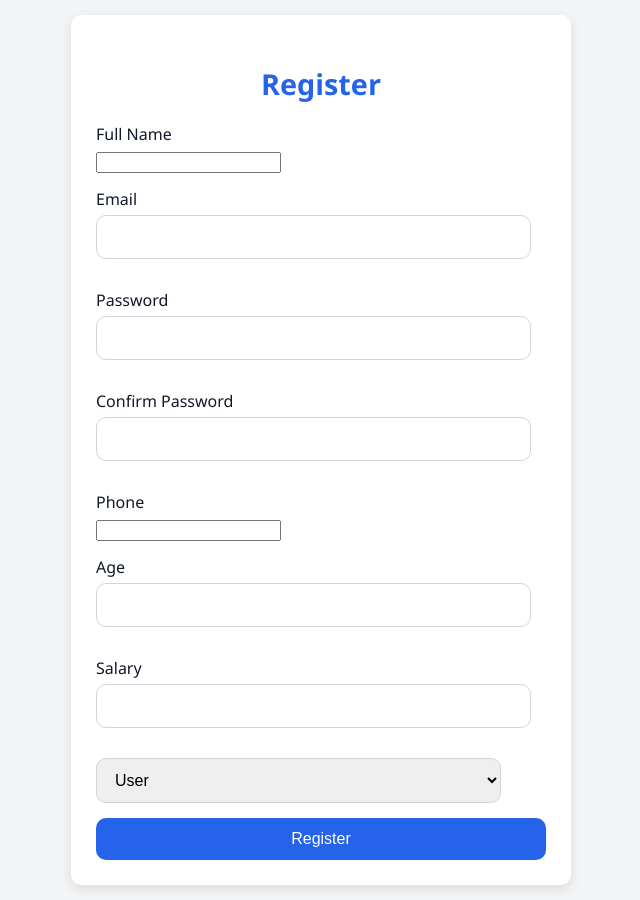
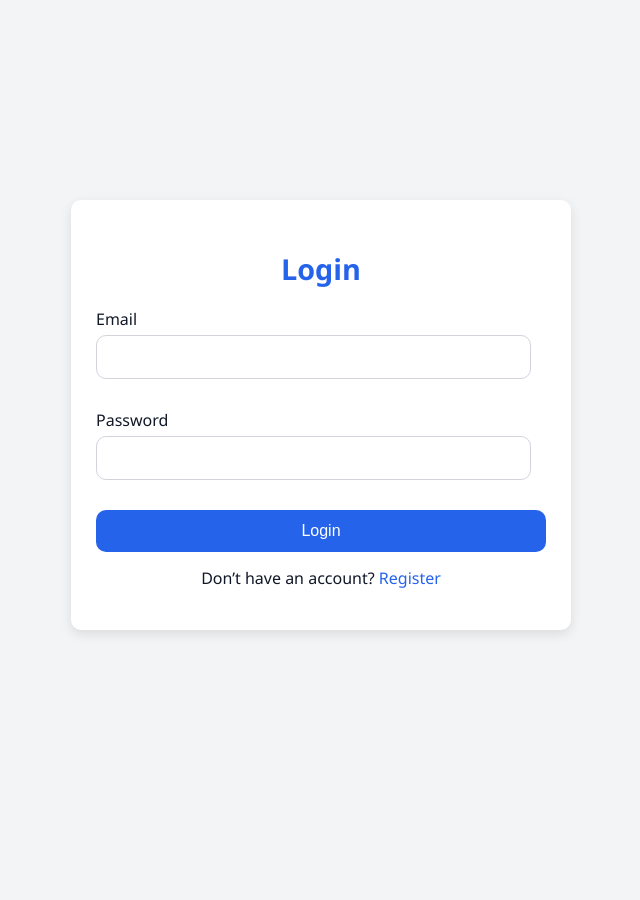
Before and after one commit to balajimithun000/loan-frontend, a React (Vite) app: page / in a window 1280 px wide. Shown: the whole page, without its empty margins (319-959 px from the left). After the commit the page ends 830 px from the top, so only its background shows below. Built offline with nearby package versions, Linux system fonts and the light colour scheme.

Commit message:
Fix login, register navigation, upload document and routing

```diff
--- a/src/App.jsx
+++ b/src/App.jsx
@@ -4,20 +4,22 @@ import Register from "./pages/Register";
 import ApplyLoan from "./pages/ApplyLoan";
 import AdminDashboard from "./pages/AdminDashboard";
 import Profile from "./pages/Profile";
-import UploadDocument from "./pages/UploadDocument";
 
 function App() {
   return (
     <Router>
       <Routes>
+        {/* Auth */}
         <Route path="/" element={<Login />} />
         <Route path="/login" element={<Login />} />
         <Route path="/register" element={<Register />} />
-        <Route path="/apply-loan" element={<ApplyLoan/>}/>
+
+        {/* User */}
+        <Route path="/profile" element={<Profile />} />
+        <Route path="/apply-loan" element={<ApplyLoan />} />
+
+        {/* Admin */}
         <Route path="/admin/dashboard" element={<AdminDashboard />} />
-        <Route path="/profile" element={<Profile />} />
-        <Route path="/UploadDocument" element={<UploadDocument />} />
-
       </Routes>
     </Router>
   );
--- a/src/pages/ApplyLoan.jsx
+++ b/src/pages/ApplyLoan.jsx
@@ -30,7 +30,7 @@ export default function ApplyLoan() {
         creditScore
       };
 
-      const res = await API.post("/api/users/loans/apply", dto, {
+      const res = await API.post("/users/loans/apply", dto, {
         headers: {
           Authorization: `Bearer ${token}`,
         },
--- a/src/pages/Login.jsx
+++ b/src/pages/Login.jsx
@@ -1,54 +1,63 @@
-import { useState } from "react";
+import { useState, useEffect } from "react";
+import { useNavigate } from "react-router-dom";
 import API from "../api/axiosConfig";
 import Input from "../components/Input";
 import Button from "../components/Button";
 import Card from "../components/Card";
-import { useNavigate } from "react-router-dom";
 import "../styles/ui.css";
 
-export default function Register() {
+export default function Login() {
   const navigate = useNavigate();
-  const [name, setName] = useState("");
+
   const [email, setEmail] = useState("");
   const [password, setPassword] = useState("");
-  const [confirmPassword, setConfirmPassword] = useState("");
-  const [phone, setPhone] = useState("");
-  const [age, setAge] = useState("");
-  const [salary, setSalary] = useState("");
-  const [role, setRole] = useState("USER");
   const [error, setError] = useState("");
-  const [success, setSuccess] = useState("");
 
-  const handleRegister = async (e) => {
+  // 🔐 If already logged in, redirect
+  useEffect(() => {
+    const token = localStorage.getItem("token");
+    if (token) {
+      navigate("/profile");
+    }
+  }, [navigate]);
+
+  const handleLogin = async (e) => {
     e.preventDefault();
     setError("");
-    setSuccess("");
-
-    if (password !== confirmPassword) {
-      setError("Passwords do not match");
-      return;
-    }
 
     try {
-      const endpoint =
-        role === "ADMIN"
-          ? "/users/admin/register"
-          : "/users/register";
+      // 1️⃣ LOGIN API
+      const res = await API.post("/users/login", {
+        email,
+        password,
+      });
 
-      const payload =
-        role === "ADMIN"
-          ? { fullName: name, email, password }
-          : { name, email, password, phone, age, salary };
+      const token = res.data;
 
-      await API.post(endpoint, payload);
+      // 2️⃣ SAVE TOKEN
+      localStorage.setItem("token", token);
 
-      setSuccess("Registration successful!");
-      setTimeout(() => navigate("/login"), 300);
+      // 3️⃣ GET PROFILE (to know role)
+      const profileRes = await API.get("/users/profile", {
+        headers: {
+          Authorization: `Bearer ${token}`,
+        },
+      });
+
+      const role = profileRes.data.role;
+
+      // 4️⃣ ROLE BASED REDIRECT
+      if (role === "ADMIN") {
+        navigate("/admin/dashboard");
+      } else {
+        navigate("/profile");
+      }
+
     } catch (err) {
       setError(
         err?.response?.data?.message ||
         err?.response?.data ||
-        "Registration failed"
+        "Login failed"
       );
     }
   };
@@ -56,32 +65,44 @@ export default function Register() {
   return (
     <div className="container fade-in">
       <Card>
-        <h2 style={{ textAlign: "center" }}>Register</h2>
+        <h2 style={{ textAlign: "center", marginBottom: "20px" }}>
+          Login
+        </h2>
 
         {error && <p className="error">{error}</p>}
-        {success && <p className="success">{success}</p>}
 
-        <form onSubmit={handleRegister}>
-          <Input label="Full Name" value={name} onChange={e => setName(e.target.value)} required />
-          <Input label="Email" type="email" value={email} onChange={e => setEmail(e.target.value)} required />
-          <Input label="Password" type="password" value={password} onChange={e => setPassword(e.target.value)} required />
-          <Input label="Confirm Password" type="password" value={confirmPassword} onChange={e => setConfirmPassword(e.target.value)} required />
+        <form onSubmit={handleLogin}>
+          <Input
+            label="Email"
+            type="email"
+            value={email}
+            onChange={(e) => setEmail(e.target.value)}
+            required
+          />
 
-          {role === "USER" && (
-            <>
-              <Input label="Phone" value={phone} onChange={e => setPhone(e.target.value)} />
-              <Input label="Age" type="number" value={age} onChange={e => setAge(e.target.value)} />
-              <Input label="Salary" type="number" value={salary} onChange={e => setSalary(e.target.value)} />
-            </>
-          )}
+          <Input
+            label="Password"
+            type="password"
+            value={password}
+            onChange={(e) => setPassword(e.target.value)}
+            required
+          />
 
-          <select value={role} onChange={e => setRole(e.target.value)}>
-            <option value="USER">User</option>
-            <option value="ADMIN">Admin</option>
-          </select>
+          <Button type="submit" className="w-full">
+            Login
+          </Button>
+        </form>
 
-          <Button type="submit">Register</Button>
-        </form>
+        {/* 👇 REGISTER LINK (IMPORTANT) */}
+        <p style={{ marginTop: "15px", textAlign: "center" }}>
+          Don’t have an account?{" "}
+          <span
+            style={{ color: "var(--primary)", cursor: "pointer" }}
+            onClick={() => navigate("/register")}
+          >
+            Register
+          </span>
+        </p>
       </Card>
     </div>
   );
--- a/src/pages/Profile.jsx
+++ b/src/pages/Profile.jsx
@@ -1,4 +1,3 @@
-
 import { useEffect, useState } from "react";
 import API from "../api/axiosConfig";
 import Card from "../components/Card";
@@ -15,31 +14,31 @@ export default function Profile() {
   useEffect(() => {
     const fetchProfile = async () => {
       try {
-        const token = localStorage.getItem("token");
-
-        // Fetch user profile
-        const profileRes = await API.get("/api/users/profile", {
-          headers: { Authorization: `Bearer ${token}` },
-        });
+        // ✅ Token automatically attached by axios interceptor
+        const profileRes = await API.get("/users/profile");
         setUser(profileRes.data);
 
-        // Fetch user loans
-        const loansRes = await API.get("/api/users/loans", {
-          headers: { Authorization: `Bearer ${token}` },
-        });
+        const loansRes = await API.get("/users/loans");
         setLoans(loansRes.data);
 
       } catch (err) {
+        // 🔐 Auto logout if token invalid
+        if (err?.response?.status === 401) {
+          localStorage.removeItem("token");
+          navigate("/login");
+          return;
+        }
+
         setError(
+          err?.response?.data?.message ||
           err?.response?.data ||
-          err?.response?.data?.message ||
           "Failed to fetch profile"
         );
       }
     };
 
     fetchProfile();
-  }, []);
+  }, [navigate]);
 
   if (!user) return <p>Loading profile...</p>;
 
--- a/src/pages/UploadDocument.jsx
+++ b/src/pages/UploadDocument.jsx
@@ -15,24 +15,26 @@ export default function UploadDocument({ loanId }) {
     setError("");
     setMessage("");
 
+    if (!file) {
+      setError("Please select a file");
+      return;
+    }
+
     try {
-      const token = localStorage.getItem("token");
-
       const formData = new FormData();
       formData.append("loanId", loanId);
       formData.append("documentType", documentType);
       formData.append("file", file);
 
-      await API.post("/api/users/documents/upload", formData, {
+      await API.post("/users/documents/upload", formData, {
         headers: {
-          Authorization: `Bearer ${token}`,
           "Content-Type": "multipart/form-data",
         },
       });
 
       setMessage("Document uploaded successfully!");
 
-      // ⭐ redirect to profile
+      // ⭐ redirect back to profile
       setTimeout(() => navigate("/profile"), 800);
 
     } catch (err) {
```
Also changed, not shown: src/pages/AdminDashboard.jsx (+43 -39 lines).
